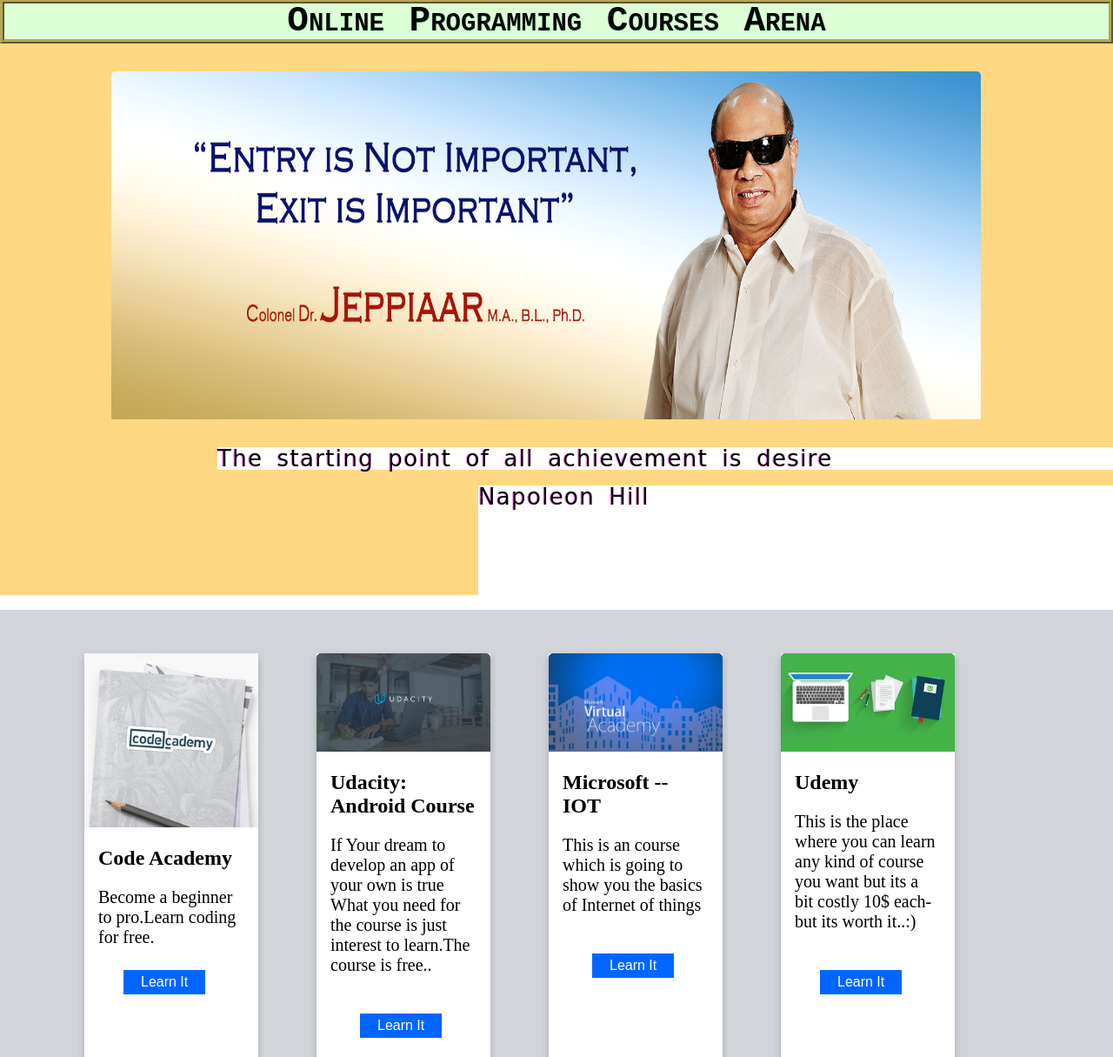
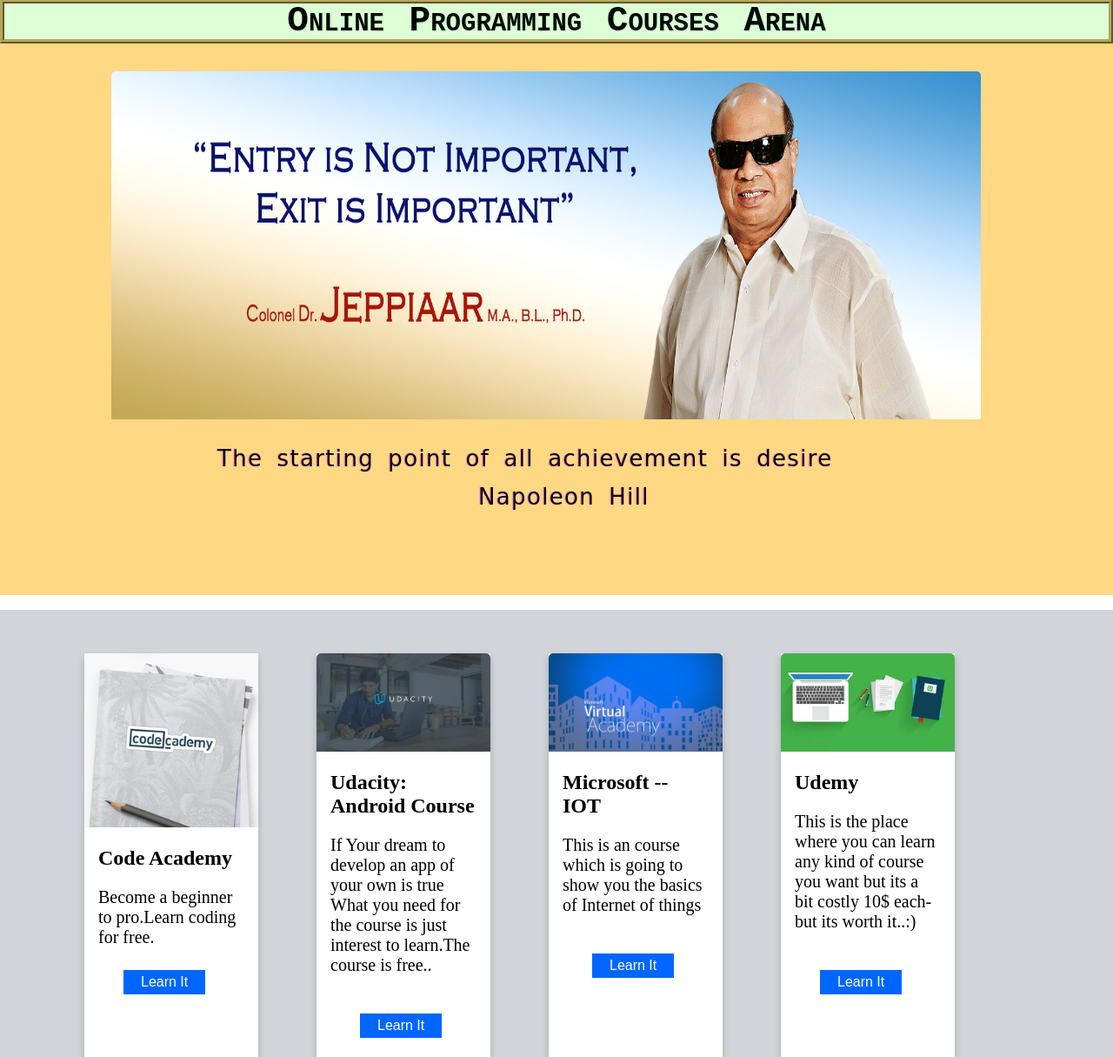
Before and after one commit to gowtham-star/gowtham-star.github.io, a PHP site: page / in a window 1280 px wide. Shown: the part 150-1365 px from the top of the page at 87% size. Run offline with PHP 8.4, Linux system fonts and the light colour scheme; some libraries are stand-ins or nearby versions.

Commit message:
Update productscard.css

```diff
--- a/productscard.css
+++ b/productscard.css
@@ -18,7 +18,7 @@
   }
   .mycss
 {
-text-shadow:-1px 0px 1px rgba(255,87,244,0.8);font-weight:normal;color:#E82D10;background-color:#ffffff;letter-spacing:1pt;word-spacing:5pt;font-size:26px;text-align:left;font-family:comic sans, comic sans ms, cursive, verdana, arial, sans-serif;line-height:1;
+text-shadow:-1px 0px 1px rgba(255,87,244,0.8);font-weight:normal;color:#E82D10;background-color:#ffd883;letter-spacing:1pt;word-spacing:5pt;font-size:26px;text-align:left;font-family:comic sans, comic sans ms, cursive, verdana, arial, sans-serif;line-height:1;
 }
 .products{
 	margin-left:60px
```
